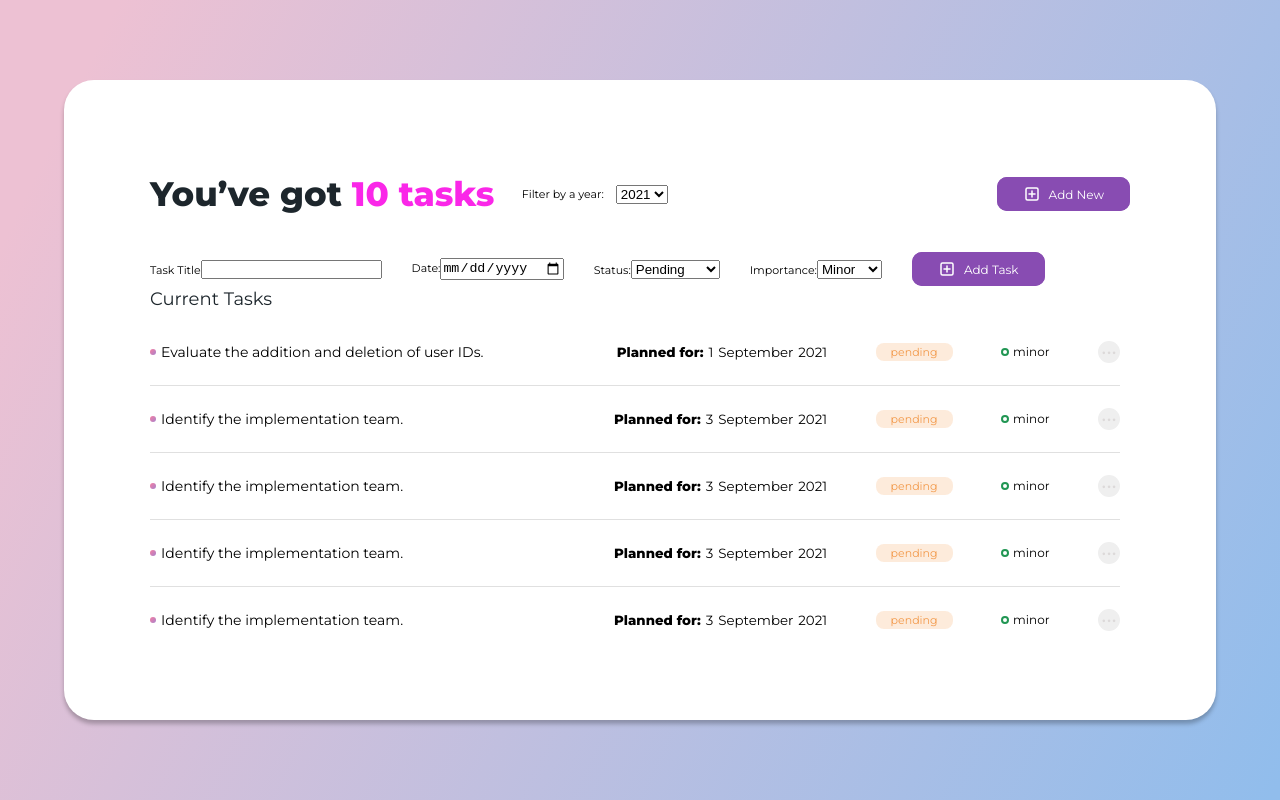
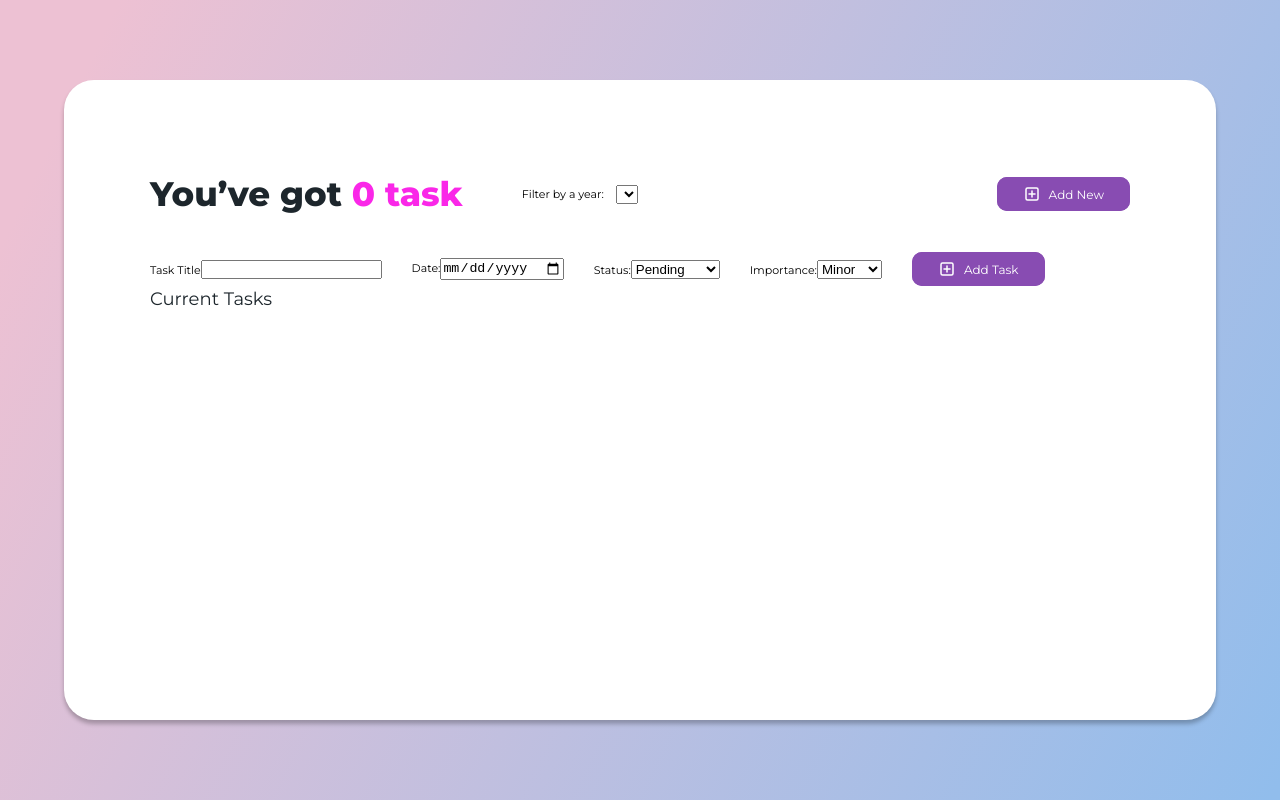
Before and after one commit to devshum/task-manager, a React (Create React App) app: page / in a window 1280 px wide. Built offline with nearby package versions, Linux system fonts and the light colour scheme.

Commit message:
the add logic was added

```diff
--- a/src/App.js
+++ b/src/App.js
@@ -1,90 +1,29 @@
 import Board from './components/Board/Board'
+import { useState } from 'react'
 
-const App = () => {
 const data = {
   currentTasks: [
-      {
-        title: 'Evaluate the addition and deletion of user IDs.',
-        date: new Date(2021, 8, 20),
-        status: 'pending',
-        importance: 'minor'
-      },
 
-      {
-        title: 'Identify the implementation team.',
-        date: new Date(2021, 8, 22),
-        status: 'pending',
-        importance: 'minor'
-      },
-
-      {
-        title: 'Identify the implementation team.',
-        date: new Date(2022, 8, 22),
-        status: 'pending',
-        importance: 'minor'
-      },
-
-      {
-        title: 'Identify the implementation team.',
-        date: new Date(2024, 8, 22),
-        status: 'pending',
-        importance: 'minor'
-      },
-
-      {
-        title: 'Identify the implementation team.',
-        date: new Date(2024, 8, 22),
-        status: 'pending',
-        importance: 'minor'
-      },
-
-      {
-        title: 'Identify the implementation team.',
-        date: new Date(2024, 8, 22),
-        status: 'pending',
-        importance: 'minor'
-      },
-
-      {
-        title: 'Identify the implementation team.',
-        date: new Date(2023, 8, 22),
-        status: 'pending',
-        importance: 'minor'
-      },
-
-      {
-        title: 'Identify the implementation team.',
-        date: new Date(2021, 8, 22),
-        status: 'pending',
-        importance: 'minor'
-      },
-
-      {
-        title: 'Identify the implementation team.',
-        date: new Date(2021, 8, 22),
-        status: 'pending',
-        importance: 'minor'
-      },
-
-      {
-        title: 'Identify the implementation team.',
-        date: new Date(2021, 8, 22),
-        status: 'pending',
-        importance: 'minor'
-      }
   ],
 
   completedTasks: []
 }
 
+const App = () => {
+  const [currentTasks, setCurrentTasks] = useState(data.currentTasks)
+
   const addTaskHandler = savedTaskData => {
-    const taskData = {...savedTaskData}
+    const newTask = {...savedTaskData}
 
-    /// test
-    console.log(taskData)
+    setCurrentTasks(prevState => {
+      return [
+        newTask,
+        ...prevState
+      ]
+    })
   }
 
-  return <Board curTasks={data.currentTasks} onAddTask={addTaskHandler} />
+  return <Board curTasks={currentTasks} onAddTask={addTaskHandler} />
 }
 
 export default App
--- a/src/components/Board/Board.js
+++ b/src/components/Board/Board.js
@@ -5,7 +5,7 @@ import FormInputs from '../FormInputs/FormInputs'
 import { useState } from 'react'
 
 const Board = props => {
-  const [enteredYear, setEnteredYear] = useState('2021')
+  const [enteredYear, setEnteredYear] = useState('')
 
   const saveTaskDataHandler = enteredTaskData => {
     props.onAddTask({...enteredTaskData})
--- a/src/components/Board/BoardHead/BoardHead.js
+++ b/src/components/Board/BoardHead/BoardHead.js
@@ -11,13 +11,13 @@ const BoardHead = props => {
     props.onSaveFilterData(e.target.value)
   }
 
-  const getAllYearsAmount = () => {
-    const allYears = props.curTasks.map(task => task.date.getFullYear())
+  // const getAllYearsAmount = () => {
+  //   const allYears = props.curTasks.map(task => task.date.getFullYear())
 
-    allUniqueYears = [...new Set(allYears)]
-  }
+  //   allUniqueYears = [...new Set(allYears)]
+  // }
 
-  getAllYearsAmount()
+  // getAllYearsAmount()
 
   return (
     <div className={styles['board-head']}>
--- a/src/components/Tasks/Tasks.js
+++ b/src/components/Tasks/Tasks.js
@@ -2,18 +2,19 @@ import styles from './Tasks.module.css'
 import Task from './Task/Task'
 
 const Tasks = props => {
+  // TO DO finish the filter
   const enteredYear = Number(props.enteredYear);
 
   return (
     <div>
       <h2 className={styles['tasks__hold-label']}>Current Tasks</h2>
       <div className={styles['tasks__wrapper']}>
-        { props.curTasks.filter(task => task.date.getFullYear() === enteredYear).map((task, i) => {
+        { props.curTasks.map((task, i) => {
           return <Task key={i}
-                       title={task.title}
-                       date={task.date}
-                       status={task.status}
-                       importance={task.importance} />
+                       title={task.enteredTitle}
+                       date={task.enteredDate}
+                       status={task.enteredStatus}
+                       importance={task.enteredImportance} />
         }) }
         {/* <h2>Tasks completed</h2> */}
 
```
Lines whose indentation alone changed are shown as unchanged.
